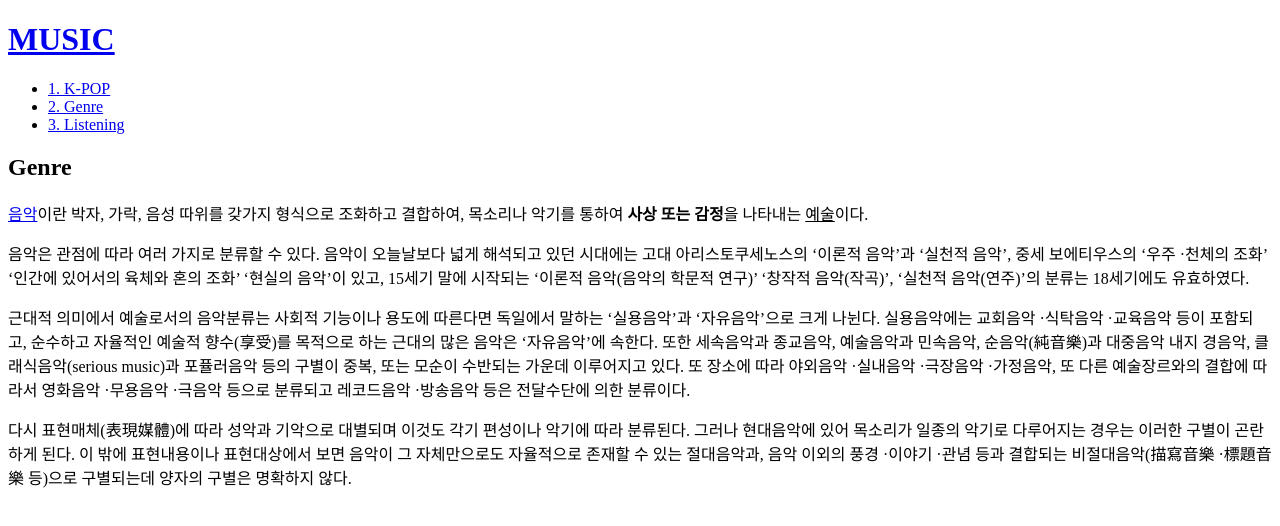
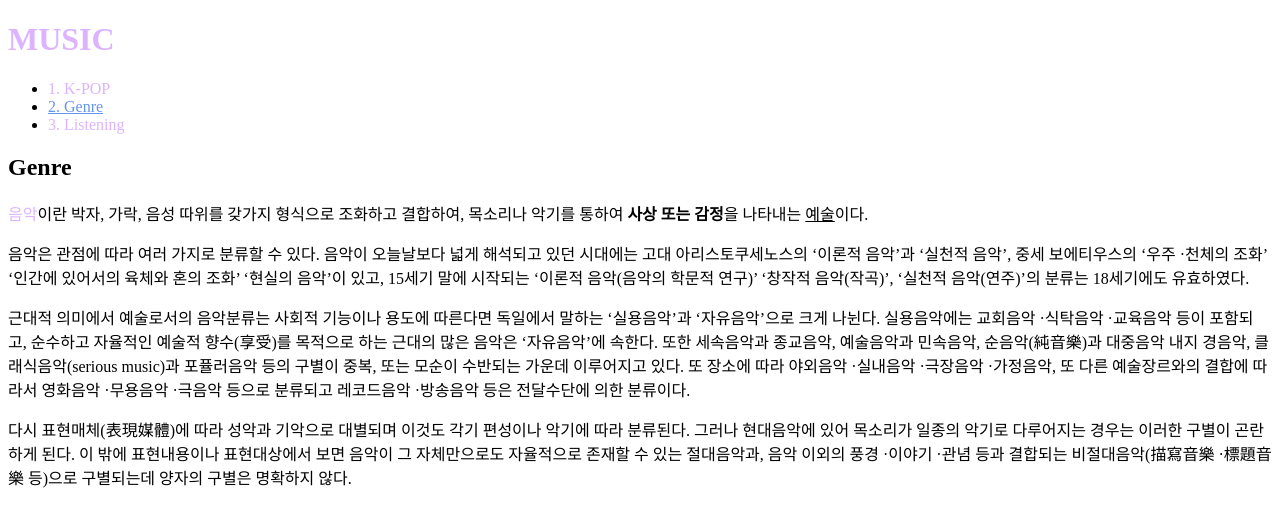
Before and after one commit to soleejung/music, a plain HTML site: page 2.html in a window 1280 px wide. Drawn offline with Linux system fonts and the light colour scheme; a script that the page names is missing.

Commit message:
Add files via upload

```diff
--- a/2.html
+++ b/2.html
@@ -3,15 +3,28 @@
 <head>
 <title>Genre</title>
 <meta charset="utf-8">
+<style>
+    a {
+        color: rgba(179, 87, 255, 0.452);
+        text-decoration: none;
+    }
+</style>
 </head>
-
 <body>
+<h1><a href="index.html">MUSIC</a></h1>
+<ul>
+<li><a href="1.html">1. K-POP</a></li>
+<li><a href="2.html" style="color: cornflowerblue; text-decoration: underline;">2. Genre</a></li>
+<li><a href="3.html">3. Listening</a></li>
+</ul>
+<!--
 <h1><a href="index.html">MUSIC</a></h1>
 <ul>
 <li><a href="1.html">1. K-POP</a></li>
 <li><a href="2.html">2. Genre</a></li>
 <li><a href="3.html">3. Listening</a></li>
 </ul>
+-->
 <h2>Genre</h2>
 <a href="https://www.youtube.com/channel/UC-9-kyTW8ZkZNDHQJ6FgpwQ" target="_blank" title="Youtube Music">음악</a>이란 박자, 가락, 음성 따위를 갖가지 형식으로 조화하고 결합하여, 목소리나 악기를 통하여 <strong>사상 또는 감정</strong>을 나타내는 <u>예술</u>이다.<div class=""></div>
 <p>음악은 관점에 따라 여러 가지로 분류할 수 있다. 음악이 오늘날보다 넓게 해석되고 있던 시대에는 고대 아리스토쿠세노스의 ‘이론적 음악’과 ‘실천적 음악’, 중세 보에티우스의 ‘우주 ·천체의 조화’ ‘인간에 있어서의 육체와 혼의 조화’ ‘현실의 음악’이 있고, 15세기 말에 시작되는 ‘이론적 음악(음악의 학문적 연구)’ ‘창작적 음악(작곡)’, ‘실천적 음악(연주)’의 분류는 18세기에도 유효하였다.</p>
```
Also changed, not shown: 1.html (+7 -1 lines), 3.html (+8 -1 lines), index.html (+5 -0 lines).
